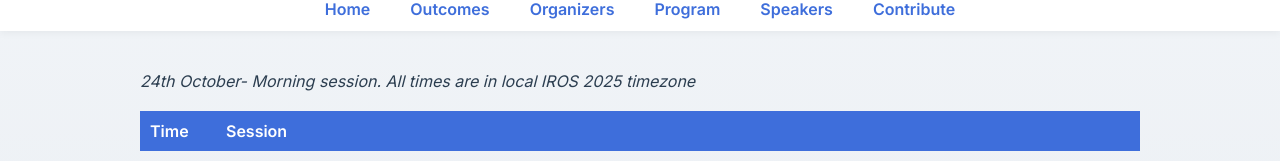
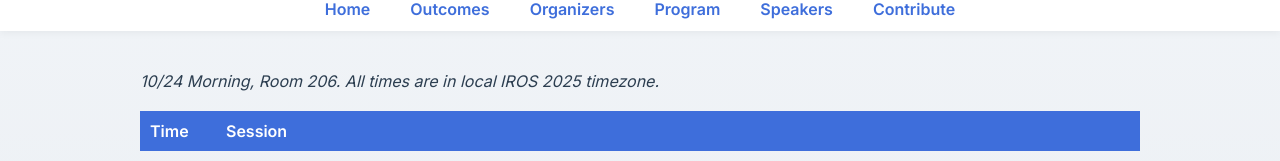
Before and after one commit to workshopSPACE/iros2025, a plain HTML site: page program.html in a window 1280 px wide. Shown: the part 234-395 px from the top of the page. Drawn offline with Linux system fonts and the light colour scheme.

Commit message:
Update program.html

```diff
--- a/program.html
+++ b/program.html
@@ -30,7 +30,7 @@
 
   <main>
     <section>
-      <p><em>24th October- Morning session. All times are in local IROS 2025 timezone</em></p>
+      <p><em>10/24 Morning, Room 206. All times are in local IROS 2025 timezone.</em></p>
       <table>
         <thead>
           <tr>
```
